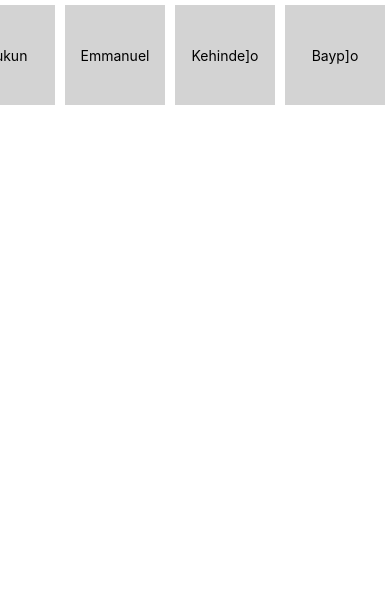
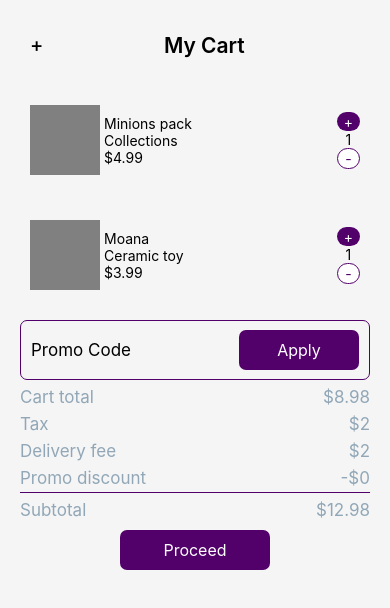
Before and after one commit to obodobright/react-native-counter, a React Native app: screen / in a window 390 px wide. Shown: the top 608 px of the page. Built offline with nearby package versions, Linux system fonts and the light colour scheme.

Commit message:
completed a one page design screen for a cart page

```diff
--- a/App.js
+++ b/App.js
@@ -1,7 +1,10 @@
 import React, { useState } from "react";
 import { View, Text, StyleSheet, Button, Linking } from "react-native";
+import { InputField } from "./src/Input";
 import Layout from "./src/Layout";
 import NewLayout from "./src/layouts";
+import { Section } from "./src/SectionList";
+import MyCart from "./src/component/CartDesign";
 
 const App = () => {
   const [name, setName] = useState("Bright");
@@ -47,7 +50,9 @@ const App = () => {
       <Button title="youtube btn" onPress={() => Linking.openUrl()}></Button>
  */}
       {/* <Layout /> */}
-      <NewLayout />
+      {/* <NewLayout /> */}
+      {/* <Section /> */}
+      <MyCart />
     </>
   );
 };
--- a/src/Input.js
+++ b/src/Input.js
@@ -1,9 +1,31 @@
-import { View, Text, StyleSheet, TextInput, SafeAreaView, Button } from "react-native";
+import {
+  View,
+  Text,
+  StyleSheet,
+  TextInput,
+  SafeAreaView,
+  Button,
+  TouchableOpacity,
+  TouchableHighlight,
+  ToastAndroid,
+  Modal,
+  Alert,
+  Pressable,
+} from "react-native";
 import { useState } from "react";
 export const InputField = () => {
   const [input, setInput] = useState("");
-  const [, setInputt] = useState("");
-  const [, setPassword] = useState("");
+  const [inputt, setInputt] = useState("");
+  const [password, setPassword] = useState("");
+  const [showModal, setShowModal] = useState(false);
+
+  const handleSubmit = () => {
+    ToastAndroid.show("Login successfully", ToastAndroid.LONG);
+    // Alert.alert("Login info", "You have successfully loggedin!", [
+    //   { text: "Done", onPress: () => console.log("done") },
+    //   { text: "Cancel", onPress: () => console.log("existed") },
+    // ]);
+  };
 
   return (
     <SafeAreaView style={styles.body}>
@@ -31,8 +53,8 @@ export const InputField = () => {
           <Text>Email address</Text>
           <TextInput
             placeholder="Email"
-            //   value={inputt}
-            onChange={(inputt) => setInputt(inputt)}
+            value={inputt}
+            onChangeText={setInputt}
             style={styles.input}
             // placeholderTextColor="green"
             keyboardType="email-address"
@@ -43,12 +65,49 @@ export const InputField = () => {
           <TextInput
             placeholder="Password"
             style={styles.input}
-            onChange={(password) => setPassword(password)}
+            value={password}
+            onChangeText={setPassword}
             secureTextEntry={true}
           />
         </View>
         {/* <View style={styles.btn}> */}
-        <Button title="Submit" color={"purple"} onPress={() => console.log("submitted")} />
+        {/* <Button
+          title="Submit"
+          color={"purple"}
+          onPress={() =>
+            alert(`submitted ${{ username: input, password, email: inputt }}`)
+          }
+        /> */}
+        <TouchableHighlight
+          underlayColor={"red"}
+          onPress={handleSubmit}
+          style={styles.btn}
+          activeOpacity={0.7}
+        >
+          <Text style={{ color: "white" }}>Submit</Text>
+        </TouchableHighlight>
+        <View>
+          <Text onPress={() => setShowModal(!showModal)}>Forgot Password</Text>
+          <Modal
+            visible={showModal}
+            onRequestClose={() => setShowModal(false)}
+            transparent
+            animationType="slide"
+            hardwareAccelerated
+          >
+            <View style={styles.center_modal}>
+              <View style={styles.modal}>
+                <View style={{ height: 50 }}>
+                  <Text>Why you go forget your password</Text>
+                </View>
+
+                <Pressable onPress={() => setShowModal(false)}>
+                  <Text style={{ color: "red", backgroundColor: "green" }}>Ok</Text>
+                </Pressable>
+              </View>
+            </View>
+          </Modal>
+        </View>
         {/* </View> */}
       </SafeAreaView>
     </SafeAreaView>
@@ -56,6 +115,20 @@ export const InputField = () => {
 };
 
 const styles = StyleSheet.create({
+  center_modal: {
+    flex: 1,
+    justifyContent: "center",
+    alignItems: "center",
+    backgroundColor: "#00000099",
+  },
+  modal: {
+    width: 300,
+    height: 200,
+    backgroundColor: "white",
+    alignItems: "center",
+    justifyContent: "center",
+    borderRadius: 10,
+  },
   header: {
     fontSize: 40,
     fontWeight: "900",
@@ -64,9 +137,12 @@ const styles = StyleSheet.create({
     color: "purple",
   },
   btn: {
-    backgroundColor: "red",
+    backgroundColor: "purple",
     height: 45,
     color: "white",
+    justifyContent: "center",
+    alignItems: "center",
+    borderRadius: 7,
   },
   body: {
     flex: 1,
--- /dev/null
+++ b/src/SectionList.js
@@ -0,0 +1,67 @@
+import React, { useState } from "react";
+import { View, Text, SectionList, StyleSheet, RefreshControl } from "react-native";
+// import { FlatList } from "react-native-web";
+
+export const Section = () => {
+  const DATA = [
+    {
+      id: "1",
+      name: "Bright",
+      data: ["red", "blue"],
+    },
+    {
+      id: "2",
+      name: "Chinedu",
+      data: ["gray", "indigo"],
+    },
+    {
+      id: "3",
+      name: "Ezra",
+      data: ["red", "green"],
+    },
+  ];
+  const [refresh, setRefresh] = useState(false);
+  const [data, setData] = useState(DATA);
+
+  const onRefresh = () => {
+    setRefresh(true);
+    setData([
+      ...data,
+      { id: (data.length + 1).toString(), name: "Chizom", data: ["purple", "magenta"] },
+    ]);
+    setRefresh(false);
+  };
+
+  return (
+    <SectionList
+      refreshControl={<RefreshControl refreshing={refresh} onRefresh={onRefresh} />}
+      sections={data}
+      renderItem={({ item }) => (
+        <View style={styles.view2}>
+          <Text>{item}</Text>
+        </View>
+      )}
+      renderSectionHeader={({ section }) => (
+        <View style={styles.view1}>
+          <Text style={{ color: "#fff" }}>{section.name}</Text>
+        </View>
+      )}
+    />
+  );
+};
+
+const styles = StyleSheet.create({
+  view1: {
+    width: "100%",
+    background: 40,
+    padding: 5,
+    backgroundColor: "red",
+    color: "white",
+    // justifyContent: "center",
+    // alignItems: "center",
+    // display: "flex",
+  },
+  view2: {
+    padding: 5,
+  },
+});
--- /dev/null
+++ b/src/component/CartDesign/index.js
@@ -0,0 +1,217 @@
+import React from "react";
+import { View, Text, ScrollView, StyleSheet, TouchableHighlight } from "react-native";
+
+const MyCart = () => {
+  return (
+    <ScrollView style={cartStyle.body}>
+      <View style={cartStyle.navHeader}>
+        <View>
+          <Text style={cartStyle.icons}>+</Text>
+        </View>
+        <View>
+          <Text style={cartStyle.header}> My Cart</Text>
+        </View>
+        <View>
+          <Text style={cartStyle.icons}></Text>
+        </View>
+      </View>
+      <View style={[cartStyle.productCard, cartStyle.elevation]}>
+        <View style={cartStyle.img}></View>
+        <View style={cartStyle.description}>
+          <Text>Minions pack</Text>
+          <Text>Collections</Text>
+          <Text>$4.99</Text>
+        </View>
+        <View style={cartStyle.productNo}>
+          <Text style={cartStyle.btn1}>+</Text>
+          <Text>1</Text>
+          <Text style={cartStyle.btn2}>-</Text>
+        </View>
+      </View>
+      <View style={[cartStyle.productCard, cartStyle.elevation]}>
+        <View style={cartStyle.img}></View>
+        <View style={cartStyle.description}>
+          <Text>Moana</Text>
+          <Text>Ceramic toy</Text>
+          <Text>$3.99</Text>
+        </View>
+        <View style={cartStyle.productNo}>
+          <Text style={cartStyle.btn1}>+</Text>
+          <Text>1</Text>
+          <Text style={cartStyle.btn2}>-</Text>
+        </View>
+      </View>
+      <View style={cartStyle.action}>
+        <Text style={cartStyle.actionText}>Promo Code</Text>
+        <TouchableHighlight style={cartStyle.btn} underlayColor="#fff0" activeOpacity={0.3}>
+          <Text style={{ color: "#fff", fontSize: 16 }}>Apply</Text>
+        </TouchableHighlight>
+      </View>
+      <View>
+        <View style={cartStyle.receipt}>
+          <Text style={cartStyle.receiptText}>Cart total</Text>
+          <Text style={cartStyle.receiptText}>$8.98</Text>
+        </View>
+        <View style={cartStyle.receipt}>
+          <Text style={cartStyle.receiptText}>Tax</Text>
+          <Text style={cartStyle.receiptText}>$2</Text>
+        </View>
+        <View style={cartStyle.receipt}>
+          <Text style={cartStyle.receiptText}>Delivery fee</Text>
+          <Text style={cartStyle.receiptText}>$2</Text>
+        </View>
+        <View style={cartStyle.receipt}>
+          <Text style={cartStyle.receiptText}>Promo discount</Text>
+          <Text style={cartStyle.receiptText}>-$0</Text>
+        </View>
+        <View style={{ borderBottomColor: "#52006A", borderBottomWidth: 1, marginTop: 4 }}></View>
+        <View style={cartStyle.receipt}>
+          <Text style={cartStyle.receiptText}>Subtotal</Text>
+          <Text style={cartStyle.receiptText}>$12.98</Text>
+        </View>
+      </View>
+      <View style={cartStyle.btnContainer}>
+        <TouchableHighlight style={cartStyle.btnProceed}>
+          <Text style={{ color: "#fff", fontSize: 16 }}>Proceed</Text>
+        </TouchableHighlight>
+      </View>
+    </ScrollView>
+  );
+};
+export default MyCart;
+
+const cartStyle = StyleSheet.create({
+  btnContainer: {
+    width: "100%",
+    justifyContent: "center",
+    alignItems: "center",
+    marginTop: 10,
+  },
+  receiptText: {
+    fontSize: 17,
+    color: "#91A7B7",
+  },
+  receipt: {
+    display: "flex",
+    // alignItems: "center",
+    flexDirection: "row",
+    justifyContent: "space-between",
+    fontSize: 18,
+    marginTop: 7,
+  },
+  btn: {
+    width: 120,
+    height: 40,
+    backgroundColor: "#52006A",
+    color: "#fff",
+    borderRadius: 7,
+    alignItems: "center",
+    justifyContent: "center",
+    flexDirection: "row",
+  },
+  btnProceed: {
+    width: 150,
+    height: 40,
+    backgroundColor: "#52006A",
+    color: "#fff",
+    borderRadius: 7,
+    alignItems: "center",
+    justifyContent: "center",
+    flexDirection: "row",
+  },
+  actionText: {
+    fontSize: 17,
+  },
+  action: {
+    width: "100%",
+    height: 60,
+    backgroundColor: "transparent",
+    borderWidth: 1,
+    borderColor: "#52006A",
+
+    borderRadius: 7,
+    padding: 10,
+    justifyContent: "space-between",
+    alignItems: "center",
+    flexDirection: "row",
+    marginTop: 5,
+  },
+  productNo: {
+    alignItems: "center",
+    justifyContent: "center",
+  },
+  btn1: {
+    backgroundColor: "#52006A",
+    color: "#fff",
+    paddingHorizontal: 7,
+    paddingVertical: 1,
+    borderRadius: 50,
+    alignItems: "center",
+    justifyContent: "center",
+    flexDirection: "row",
+  },
+  btn2: {
+    backgroundColor: "#fff",
+    color: "#52006A",
+    borderWidth: 1,
+    borderColor: "#52006A",
+    paddingHorizontal: 7,
+    paddingVertical: 1,
+    borderRadius: 50,
+    alignItems: "center",
+    justifyContent: "center",
+    flexDirection: "row",
+    // fontSize: 18,
+  },
+  img: {
+    width: 70,
+    height: 70,
+    backgroundColor: "gray",
+  },
+  body: {
+    flex: 1,
+    padding: 20,
+    backgroundColor: "whitesmoke",
+  },
+  header: {
+    fontSize: 21,
+    fontWeight: "600",
+  },
+  navHeader: {
+    width: "100%",
+    height: 50,
+    padding: 10,
+    flexDirection: "row",
+    justifyContent: "space-between",
+    alignItems: "center",
+    backgroundColor: "transparent",
+    color: "#ff00",
+    marginBottom: 15,
+  },
+  icons: {
+    // color: "",
+    fontSize: 20,
+    fontWeight: "500",
+  },
+  productCard: {
+    width: "100%",
+    height: 100,
+    backgroundColor: "transparent",
+    // borderWidth: 1,
+    borderRadius: 7,
+    padding: 10,
+    justifyContent: "space-between",
+    alignItems: "center",
+    flexDirection: "row",
+    marginTop: 5,
+    marginBottom: 10,
+  },
+  description: {
+    flex: 1,
+    marginLeft: 4,
+  },
+  elevation: {
+    elevation: 3,
+    shadowColor: "#52006A",
+  },
+});
--- a/src/layouts.js
+++ b/src/layouts.js
@@ -53,6 +53,7 @@ const NewLayout = () => {
             <Text>{item.name}</Text>
           </View>
         )}
+        refreshControl={<RefreshControl refresh={true} />}
       />
 
       {/* <ScrollView
```
